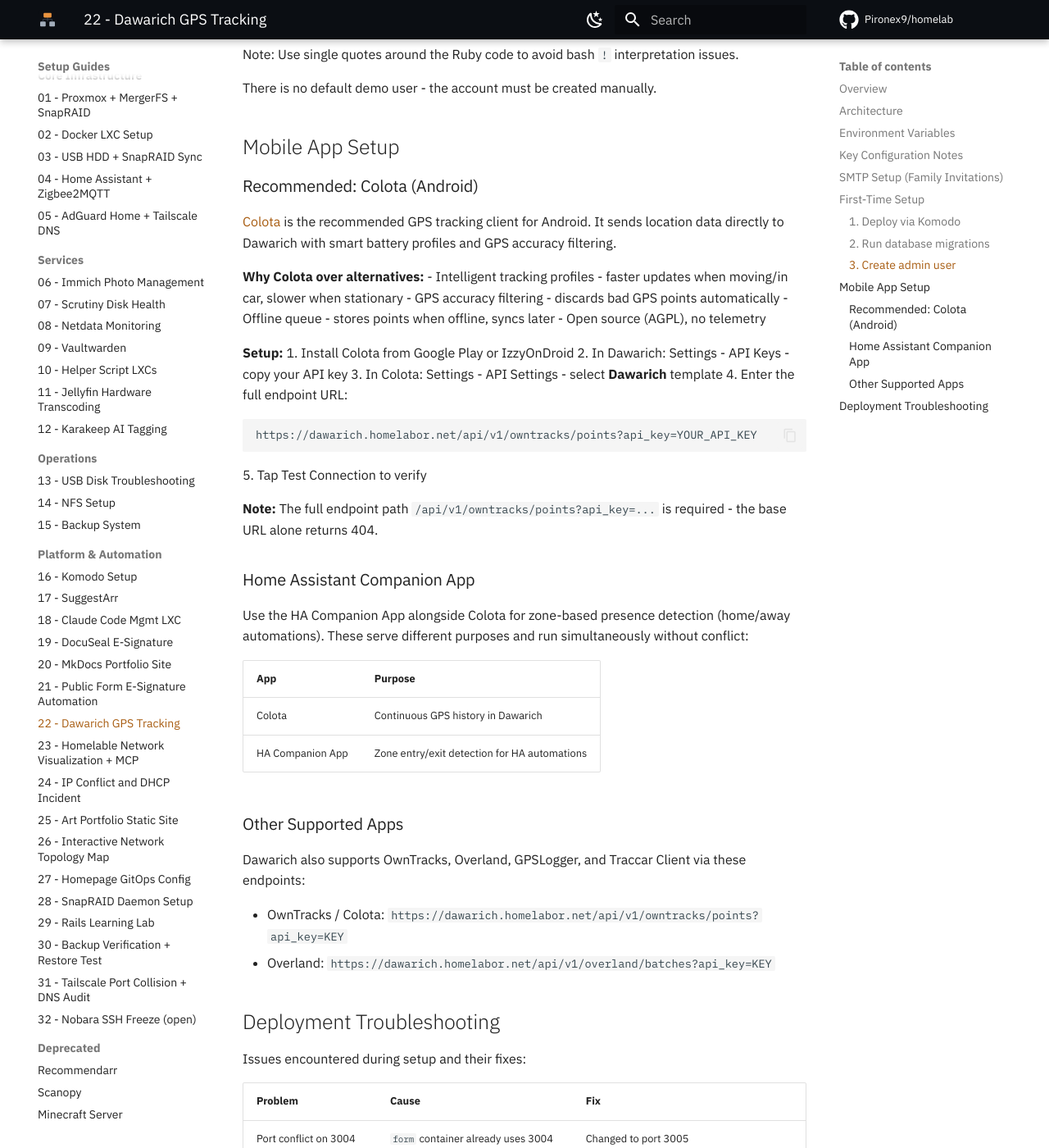
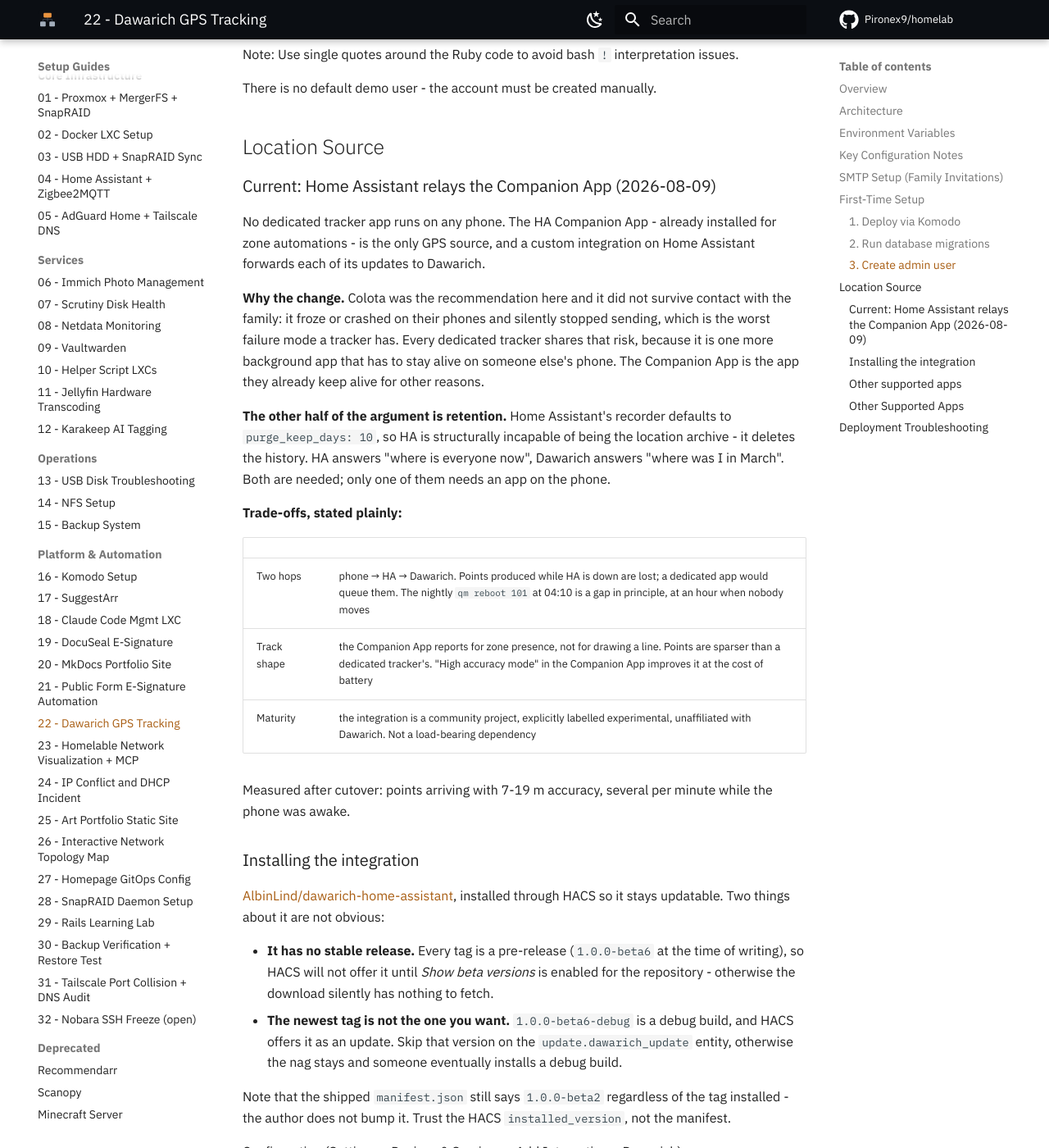
Before and after one commit to Pironex9/homelab, an MkDocs documentation site: the page built from docs/proxmox/22_Dawarich_GPS_Tracking_Setup.md, in a window 1280 px wide and 1400 px high, scrolled down 2941 px. Shown: the whole window at 82% size. Built offline with MkDocs 1.6.1 and Material for MkDocs 9.7.7, drawn with Linux system fonts in a browser that asks for light colours; comment, search, counter and statistics services are not loaded; some of the changed text lies outside the part shown.

Commit message:
feat(dawarich): location tracking moves off phone trackers onto the HA Companion App
Colota was the documented recommendation and it did not survive the
family: it froze or crashed on their phones and stopped sending without
saying so. Every dedicated tracker carries that risk, because it is one
more background app that has to stay alive on someone else's phone. The
Companion App is the one they already keep alive.

Home Assistant cannot be the archive itself - recorder defaults to
purge_keep_days: 10 - so HA answers "where is everyone now" and Dawarich
answers "where was I in March", with an app on the phone needed for
neither.

Installed AlbinLind/dawarich-home-assistant via HACS and pointed it at
device_tracker.norbi_telo. Verified end to end rather than assumed:
points land with 7-19 m accuracy, several per minute, labelled with the
configured name.

Documents the three things that cost time here: the repo has no stable
release so HACS silently downloads nothing until beta versions are
enabled; the newest tag is a -debug build that HACS offers as an update;
and the Name field is not cosmetic - it becomes device_id on every point,
so left at its default every family member's points arrive labelled
"Dawarich".

Also records the trade-offs honestly, since they are the reason to
revisit this: two hops means points are lost while HA is down, and the
Companion App reports for zone presence rather than for drawing a line.

````diff
--- a/docs/proxmox/22_Dawarich_GPS_Tracking_Setup.md
+++ b/docs/proxmox/22_Dawarich_GPS_Tracking_Setup.md
@@ -92,38 +92,67 @@
 
 There is no default demo user - the account must be created manually.
 
-## Mobile App Setup
+## Location Source
 
-### Recommended: Colota (Android)
+### Current: Home Assistant relays the Companion App (2026-08-09)
 
-[Colota](https://colota.app) is the recommended GPS tracking client for Android. It sends location data directly to Dawarich with smart battery profiles and GPS accuracy filtering.
+No dedicated tracker app runs on any phone. The HA Companion App - already installed for zone automations - is the only GPS source, and a custom integration on Home Assistant forwards each of its updates to Dawarich.
 
-**Why Colota over alternatives:**
-- Intelligent tracking profiles - faster updates when moving/in car, slower when stationary
-- GPS accuracy filtering - discards bad GPS points automatically
-- Offline queue - stores points when offline, syncs later
-- Open source (AGPL), no telemetry
+**Why the change.** Colota was the recommendation here and it did not survive contact with the family: it froze or crashed on their phones and silently stopped sending, which is the worst failure mode a tracker has. Every dedicated tracker shares that risk, because it is one more background app that has to stay alive on someone else's phone. The Companion App is the app they already keep alive for other reasons.
 
-**Setup:**
-1. Install Colota from Google Play or IzzyOnDroid
-2. In Dawarich: Settings - API Keys - copy your API key
-3. In Colota: Settings - API Settings - select **Dawarich** template
-4. Enter the full endpoint URL:
-   ```
-   https://dawarich.homelabor.net/api/v1/owntracks/points?api_key=YOUR_API_KEY
-   ```
-5. Tap Test Connection to verify
+**The other half of the argument is retention.** Home Assistant's recorder defaults to `purge_keep_days: 10`, so HA is structurally incapable of being the location archive - it deletes the history. HA answers "where is everyone now", Dawarich answers "where was I in March". Both are needed; only one of them needs an app on the phone.
 
-**Note:** The full endpoint path `/api/v1/owntracks/points?api_key=...` is required - the base URL alone returns 404.
+**Trade-offs, stated plainly:**
 
-### Home Assistant Companion App
+| | |
+|---|---|
+| Two hops | phone → HA → Dawarich. Points produced while HA is down are lost; a dedicated app would queue them. The nightly `qm reboot 101` at 04:10 is a gap in principle, at an hour when nobody moves |
+| Track shape | the Companion App reports for zone presence, not for drawing a line. Points are sparser than a dedicated tracker's. "High accuracy mode" in the Companion App improves it at the cost of battery |
+| Maturity | the integration is a community project, explicitly labelled experimental, unaffiliated with Dawarich. Not a load-bearing dependency |
 
-Use the HA Companion App alongside Colota for zone-based presence detection (home/away automations). These serve different purposes and run simultaneously without conflict:
+Measured after cutover: points arriving with 7-19 m accuracy, several per minute while the phone was awake.
 
-| App | Purpose |
-|-----|---------|
-| Colota | Continuous GPS history in Dawarich |
-| HA Companion App | Zone entry/exit detection for HA automations |
+### Installing the integration
+
+[AlbinLind/dawarich-home-assistant](https://github.com/AlbinLind/dawarich-home-assistant), installed through HACS so it stays updatable. Two things about it are not obvious:
+
+- **It has no stable release.** Every tag is a pre-release (`1.0.0-beta6` at the time of writing), so HACS will not offer it until *Show beta versions* is enabled for the repository - otherwise the download silently has nothing to fetch.
+- **The newest tag is not the one you want.** `1.0.0-beta6-debug` is a debug build, and HACS offers it as an update. Skip that version on the `update.dawarich_update` entity, otherwise the nag stays and someone eventually installs a debug build.
+
+Note that the shipped `manifest.json` still says `1.0.0-beta2` regardless of the tag installed - the author does not bump it. Trust the HACS `installed_version`, not the manifest.
+
+Configuration (Settings > Devices & Services > Add Integration > Dawarich):
+
+| Field | Value | Why |
+|---|---|---|
+| Host / Port | `192.168.0.110` / `3005` | straight to the container. Going through `dawarich.homelabor.net` would send LAN traffic out to the VPS and back; `dawarich.lan` would drag in the mkcert CA |
+| SSL / Verify SSL | off / on | plain HTTP on the LAN, so neither matters |
+| Name | the person, e.g. `Norbi telefon` | **this becomes `device_id` on every point in Dawarich.** Left at the default, every family member's points arrive labelled `Dawarich`. The account statistics are per-API-key anyway, so naming the entry after the person is correct on both counts |
+| Device tracker | `device_tracker.norbi_telo` | must be a GPS-source tracker; the integration logs a warning and sends nothing for router- or bluetooth-source trackers |
+| API key | that person's own key | Dawarich > Settings > API Keys |
+
+The API key is asked for on a **second** step, after the host is contacted - the first form has no key field at all, which reads like a bug and is not one.
+
+Adding a family member later means a second config entry with their own API key and their own `device_tracker`, not a change to this one.
+
+**Verifying it actually sends**, without waiting for someone to drive somewhere:
+
+```bash
+# ask the phone for a fresh fix
+POST /api/services/notify/mobile_app_<device>  {"message": "request_location_update"}
+```
+
+Then `sensor.dawarich_tracker` should read `success`, and on the Dawarich side the newest point should carry the right label:
+
+```ruby
+Point.order(timestamp: :desc).first.raw_data.dig("properties", "device_id")
+```
+
+`sensor.dawarich_tracker` reads `unknown` until the first forward after every reload - that is the initial state, not an error.
+
+### Other supported apps
+
+Still available if the HA path is ever dropped: the official Dawarich apps for [Android](https://play.google.com/store/apps/details?id=app.dawarich.Dawarich) and iOS, a community Android client, OwnTracks, Overland, GPSLogger and PhoneTrack. Note the official Android app was rewritten and republished under a new package - the old one is now listed as **Dawarich (old)** and should not be installed.
 
 ### Other Supported Apps
 
@@ -152,3 +181,6 @@
 | Map V2 blank in all browsers | `/maps_maplibre/styles/light.json` returns 404 - static style files in the Docker image are shadowed by the `/var/app/public` volume mount | Copy style files from the image to the host volume: `docker run --rm -v /srv/docker-data/dawarich-public:/target freikin/dawarich:latest sh -c "cp -r /var/app/public/maps_maplibre /target/"` - files persist across updates |
 | `dawarich.lan` unreachable, `dawarich.homelabor.net` worked | LAN Caddyfile on LXC 110 never had a `dawarich.lan` block, and `APPLICATION_HOSTS` didn't include it either | Add `@dawarich host dawarich.lan { reverse_proxy 192.168.0.110:3005 }` to the Caddyfile, and append `,dawarich.lan` to `APPLICATION_HOSTS` |
 | `/map/v2` 500s with `PG::UndefinedTable: relation "posters" does not exist` | Stack hadn't been redeployed in months (blocked by the LXC 105 DNS issue), so `freikin/dawarich:latest` jumped ~18 migrations ahead of the DB schema on the next pull | `docker exec dawarich_app bin/rails db:migrate` - all 18 pending migrations ran clean, no data loss |
+| Family members' phones stop sending, silently | Colota froze or crashed and nothing reports that a tracker went quiet | Dropped the dedicated tracker app entirely; the HA Companion App is now the source, see Location Source above |
+| HACS shows the integration but offers nothing to download | The repository has no stable release, only pre-release tags | Enable *Show beta versions* on the repository, then download the newest non-`-debug` tag |
+| Points in Dawarich all labelled `device_id: Dawarich` | The config entry's **Name** field is sent as `device_id`, and its default is `Dawarich` | Reconfigure the entry with the person's name. The reconfigure form does not prefill the device tracker or API key - re-enter both or they are cleared |
````
Also changed, not shown: docs/hosts/haos.md (+10 -0 lines).
